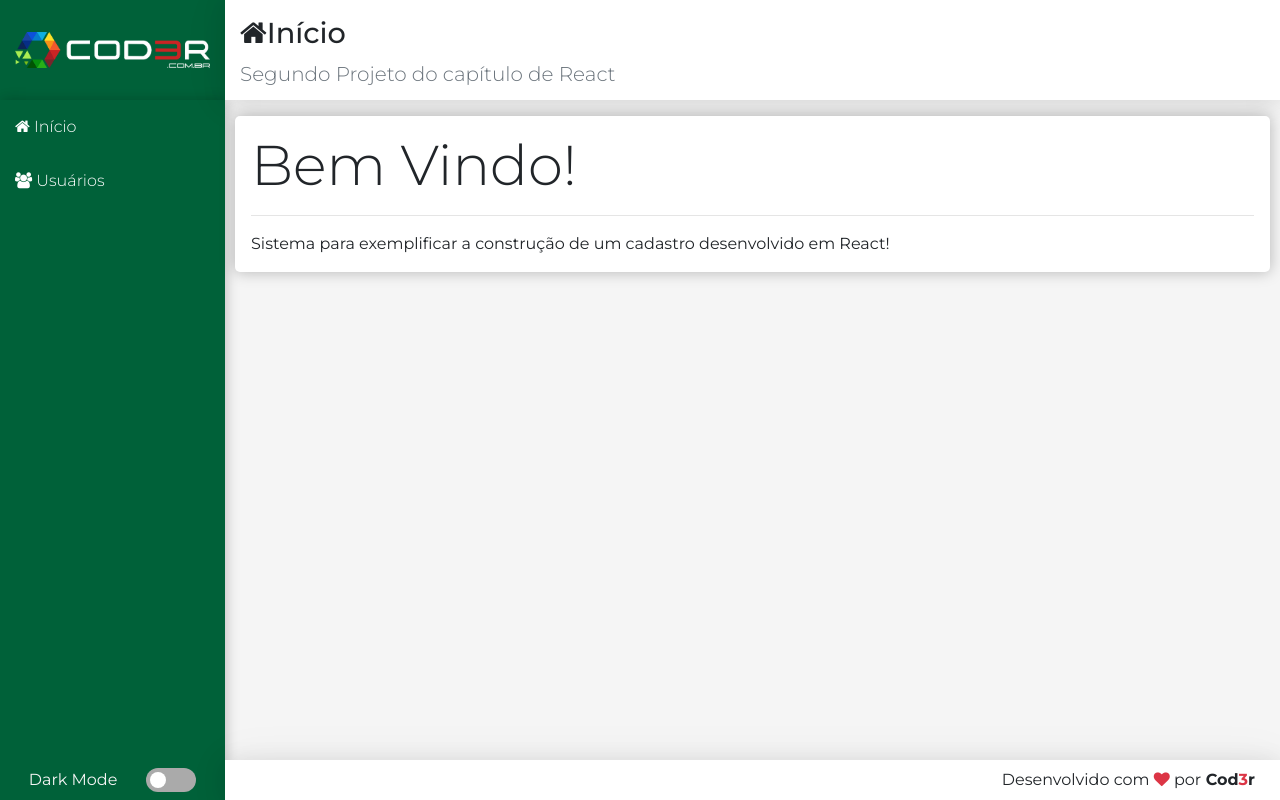
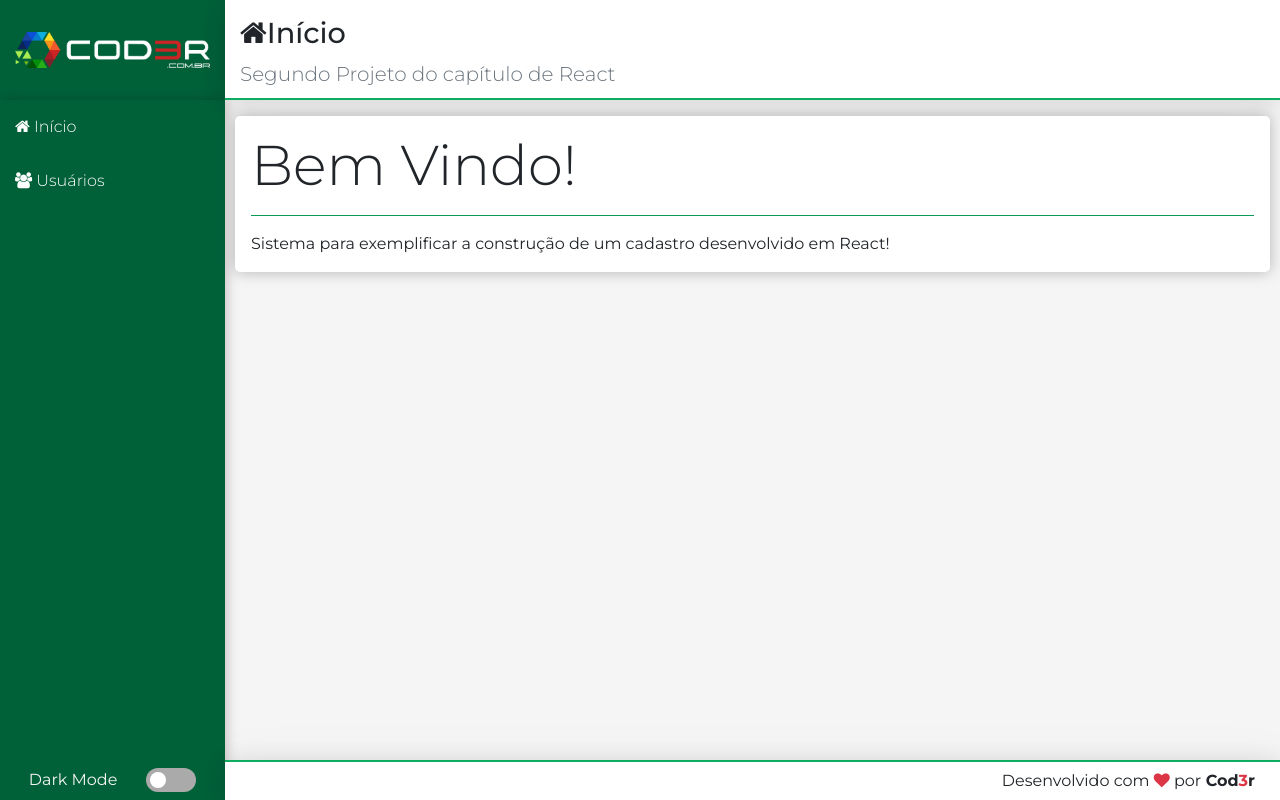
Before and after one commit to FelipeAzevedo005/react-crud-example, a React (Create React App) app in the folder frontend/: page / in a window 1280 px wide. Built offline with nearby package versions, Linux system fonts and the light colour scheme.

Commit message:
Header and Footer borders added and hr color changed

```diff
--- a/frontend/src/components/template/Footer.css
+++ b/frontend/src/components/template/Footer.css
@@ -5,6 +5,8 @@ footer.footer {
 
     padding: 0 25px;
 
+    border-top: #0DAC60 solid 2px;
+
     background-color: #FFF;
 
     box-shadow: var(--shadow);
--- a/frontend/src/components/template/Header.css
+++ b/frontend/src/components/template/Header.css
@@ -1,5 +1,7 @@
 header.header {
     padding: 0px 15px;
+
+    border-bottom: #0DAC60 solid 2px;
 
     white-space: nowrap;
 
--- a/frontend/src/main/App.css
+++ b/frontend/src/main/App.css
@@ -60,6 +60,10 @@ footer.footer {
   grid-area: footer;
 }
 
+.app hr {
+  background-color: #0DAC60
+}
+
 /*Dark Mode*/
 .app.dark {
   background-color: #111;
@@ -70,7 +74,7 @@ footer.footer {
 .app.dark header.header {
   color: #f5f5f5;
 
-  background-color: #1a1a1a;
+  background-color: #1c1c1c;
 
   transition: 0.2s;
 }
@@ -88,7 +92,7 @@ footer.footer {
 .app.dark main > div {
   color: #f5f5f5;
 
-  background-color: #1a1a1a;
+  background-color: #1c1c1c;
 
   transition: 0.2s;
 }
@@ -98,14 +102,10 @@ footer.footer {
   color: #f5f5f5;
 }
 
-.app.dark hr {
-  background-color: #666
-}
-
 .app.dark footer.footer {
   color: #f5f5f5;
 
-  background-color: #1a1a1a;
+  background-color: #222;
 
   transition: 0.2s;
 }
```
Also changed, not shown: 1 other file (tests, documents, lock files or other folders).
